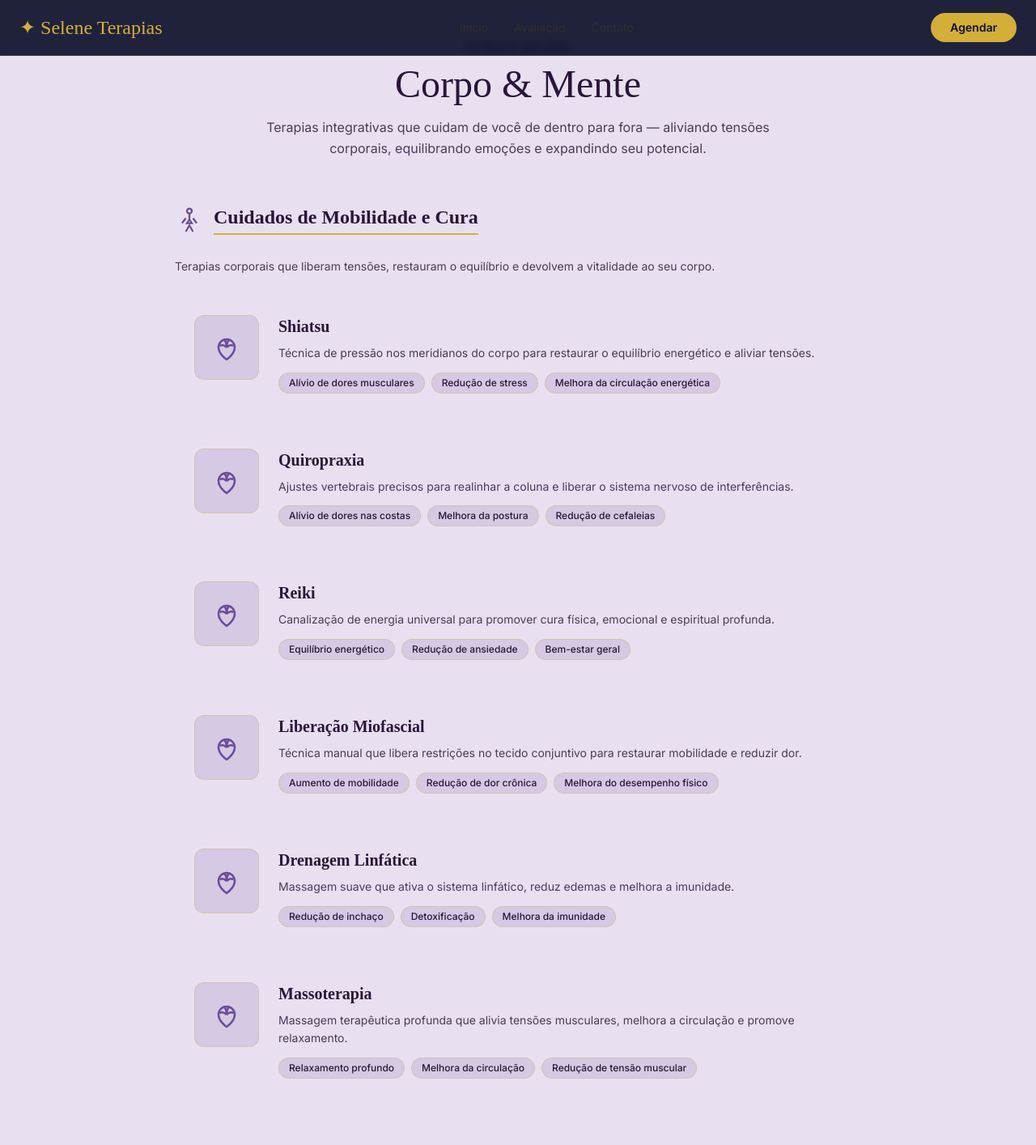
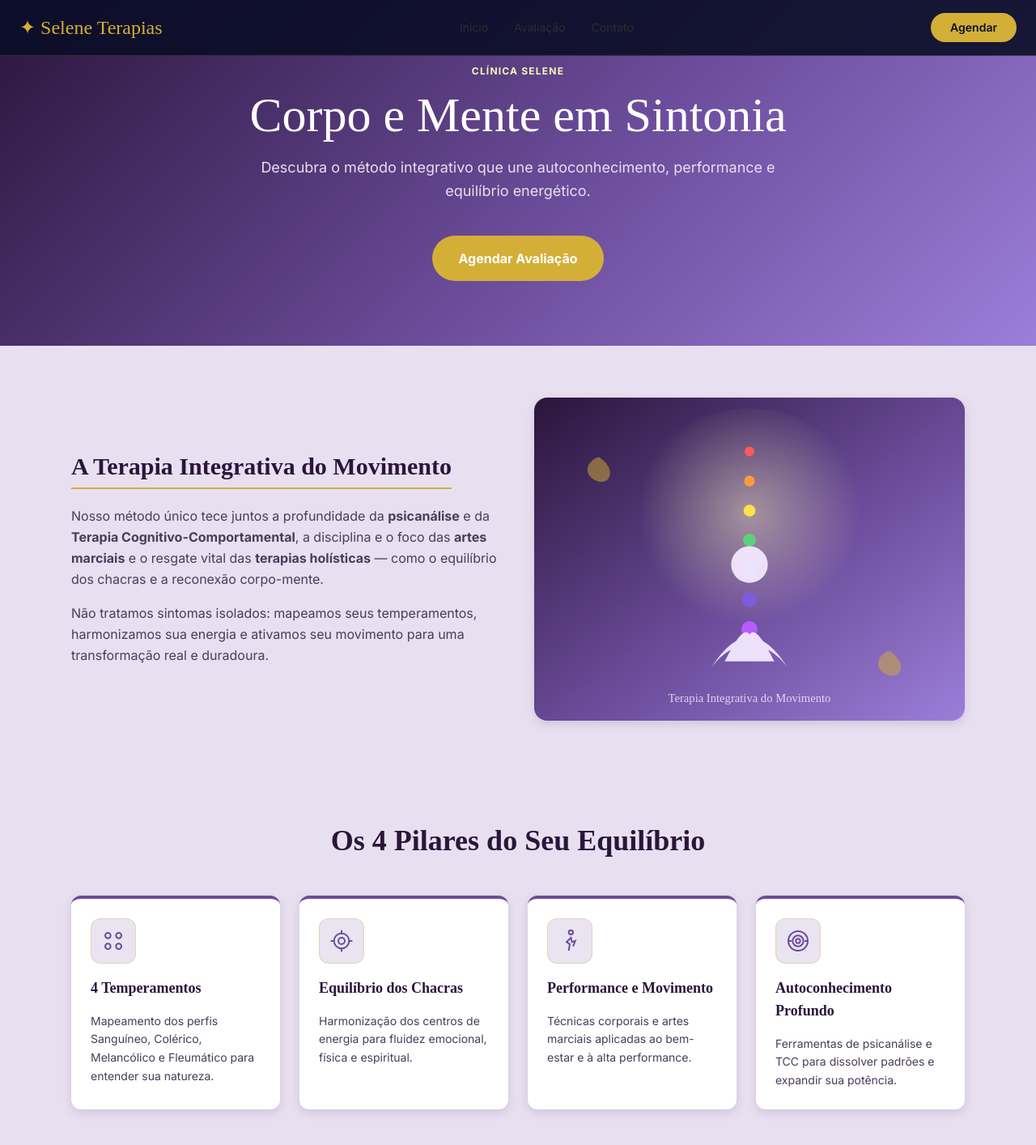
Before and after one commit to mestreceliodlua/site_selene, a Next.js app: page /corpo-mente in a window 1280 px wide. Shown: the top 1414 px of the page at 81% size. Built offline with nearby package versions, Linux system fonts and the light colour scheme.

Commit message:
fix: temperamento agora armazena string (dominante), nao objeto

```diff
--- a/app/corpo-mente/page.tsx
+++ b/app/corpo-mente/page.tsx
@@ -5,78 +5,184 @@ import Link from 'next/link'
 
 export const metadata: Metadata = {
   title: 'Corpo & Mente | Clínica Selene',
-  description: 'Terapias integrativas para corpo e mente: Shiatsu, Quiropraxia, Reiki, Liberação Miofascial, Drenagem Linfática, Hipnoterapia, Psicanálise e TCC em Guarulhos-SP.',
+  description:
+    'A Terapia Integrativa do Movimento une psicanálise, TCC, artes marciais e terapias holísticas para equilíbrio corpo-mente. Conheça os 4 pilares na Clínica Selene.',
 }
 
-const MOBILIDADE = [
+/* ── 4 Pilares ─────────────────────────────────────────────── */
+const PILARES = [
   {
-    nome: 'Shiatsu',
-    desc: 'Técnica de pressão nos meridianos do corpo para restaurar o equilíbrio energético e aliviar tensões.',
-    beneficios: ['Alívio de dores musculares', 'Redução de stress', 'Melhora da circulação energética'],
+    titulo: '4 Temperamentos',
+    desc: 'Mapeamento dos perfis Sanguíneo, Colérico, Melancólico e Fleumático para entender sua natureza.',
+    icon: TemperamentosIcon,
   },
   {
-    nome: 'Quiropraxia',
-    desc: 'Ajustes vertebrais precisos para realinhar a coluna e liberar o sistema nervoso de interferências.',
-    beneficios: ['Alívio de dores nas costas', 'Melhora da postura', 'Redução de cefaleias'],
+    titulo: 'Equilíbrio dos Chacras',
+    desc: 'Harmonização dos centros de energia para fluidez emocional, física e espiritual.',
+    icon: ChakrasIcon,
   },
   {
-    nome: 'Reiki',
-    desc: 'Canalização de energia universal para promover cura física, emocional e espiritual profunda.',
-    beneficios: ['Equilíbrio energético', 'Redução de ansiedade', 'Bem-estar geral'],
+    titulo: 'Performance e Movimento',
+    desc: 'Técnicas corporais e artes marciais aplicadas ao bem-estar e à alta performance.',
+    icon: MovimentoIcon,
   },
   {
-    nome: 'Liberação Miofascial',
-    desc: 'Técnica manual que libera restrições no tecido conjuntivo para restaurar mobilidade e reduzir dor.',
-    beneficios: ['Aumento de mobilidade', 'Redução de dor crônica', 'Melhora do desempenho físico'],
-  },
-  {
-    nome: 'Drenagem Linfática',
-    desc: 'Massagem suave que ativa o sistema linfático, reduz edemas e melhora a imunidade.',
-    beneficios: ['Redução de inchaço', 'Detoxificação', 'Melhora da imunidade'],
-  },
-  {
-    nome: 'Massoterapia',
-    desc: 'Massagem terapêutica profunda que alivia tensões musculares, melhora a circulação e promove relaxamento.',
-    beneficios: ['Relaxamento profundo', 'Melhora da circulação', 'Redução de tensão muscular'],
+    titulo: 'Autoconhecimento Profundo',
+    desc: 'Ferramentas de psicanálise e TCC para dissolver padrões e expandir sua potência.',
+    icon: MenteIcon,
   },
 ]
 
-const MENTE = [
-  {
-    nome: 'Mentoria / Psicanálise',
-    desc: 'Espaço seguro para autoconhecimento profundo, compreensão dos padrões inconscientes e desenvolvimento pessoal guiado.',
-    beneficios: ['Autoconhecimento', 'Resolução de conflitos internos', 'Crescimento pessoal'],
-  },
-  {
-    nome: 'Hipnoterapia',
-    desc: 'Uso do estado hipnótico para acessar o subconsciente, reprogramar crenças limitantes e resolver questões emocionais.',
-    beneficios: ['Controle de ansiedade', 'Mudança de hábitos', 'Superação de fobias'],
-  },
-  {
-    nome: 'Terapia Cognitivo-Comportamental (TCC)',
-    desc: 'Abordagem baseada em evidências que transforma padrões de pensamento e comportamento negativos em respostas saudáveis.',
-    beneficios: ['Redução de ansiedade e depressão', 'Técnicas práticas', 'Resultados mensuráveis'],
-  },
-  {
-    nome: 'Terapia Integrativa do Movimento (T.I.M.)',
-    desc: 'Une práticas de movimento consciente, arte marcial e terapia corporal para promover equilíbrio e autoconhecimento.',
-    beneficios: ['Integração corpo-mente', 'Foco e disciplina', 'Equilíbrio emocional'],
-  },
-]
+export default function CorpoMentePage() {
+  return (
+    <div className="min-h-screen bg-selene-gradient flex flex-col">
+      <Header tituloPagina="Corpo & Mente" variante="escuro" />
 
-/* ── Inline SVG icons ──────────────────────────────────────── */
-function BodyIcon() {
+      {/* ── Hero ─────────────────────────────────────────────── */}
+      <section
+        className="relative overflow-hidden py-20 px-6 text-center"
+        style={{ background: 'linear-gradient(135deg, #2a153b 0%, #6B4C9A 55%, #9B7ED9 100%)' }}
+      >
+        <div className="container mx-auto max-w-3xl relative z-10">
+          <p className="text-[#fcf6ba] text-xs font-bold tracking-widest uppercase mb-4">
+            Clínica Selene
+          </p>
+          <h1 className="text-4xl md:text-6xl font-serif text-white mb-5">
+            Corpo e Mente em Sintonia
+          </h1>
+          <p className="text-[#E8E0F0] text-lg mb-10 max-w-2xl mx-auto leading-relaxed">
+            Descubra o método integrativo que une autoconhecimento, performance e
+            equilíbrio energético.
+          </p>
+          <Link
+            href="/contato"
+            className="btn-gold px-8 py-4 rounded-full text-base font-bold inline-block"
+          >
+            Agendar Avaliação
+          </Link>
+        </div>
+      </section>
+
+      <main className="flex-grow">
+        {/* ── Filosofia ──────────────────────────────────────── */}
+        <section className="container mx-auto px-6 py-16 max-w-6xl">
+          <div className="grid md:grid-cols-2 gap-10 items-center">
+            <div>
+              <h2 className="text-3xl font-serif text-[#2a153b] font-bold mb-5 pb-2 border-b-2 border-[#D4AF37] inline-block">
+                A Terapia Integrativa do Movimento
+              </h2>
+              <p className="text-[#4a3b5c] leading-relaxed mb-4">
+                Nosso método único tece juntos a profundidade da{' '}
+                <strong>psicanálise</strong> e da{' '}
+                <strong>Terapia Cognitivo-Comportamental</strong>, a disciplina e
+                o foco das <strong>artes marciais</strong> e o resgate vital das{' '}
+                <strong>terapias holísticas</strong> — como o equilíbrio dos
+                chacras e a reconexão corpo-mente.
+              </p>
+              <p className="text-[#4a3b5c] leading-relaxed">
+                Não tratamos sintomas isolados: mapeamos seus temperamentos,
+                harmonizamos sua energia e ativamos seu movimento para uma
+                transformação real e duradoura.
+              </p>
+            </div>
+            <div>
+              <img
+                src="/assets/img/corpo-mente.svg"
+                alt="Sessão de Terapia Integrativa na Clínica Selene"
+                className="w-full h-auto rounded-2xl shadow-[0_4px_12px_rgba(74,26,107,0.15)]"
+              />
+            </div>
+          </div>
+        </section>
+
+        {/* ── Pilares ────────────────────────────────────────── */}
+        <section className="container mx-auto px-6 py-16 max-w-6xl">
+          <h2 className="text-3xl md:text-4xl font-serif text-[#2a153b] font-bold text-center mb-12">
+            Os 4 Pilares do Seu Equilíbrio
+          </h2>
+          <div className="grid sm:grid-cols-2 lg:grid-cols-4 gap-6">
+            {PILARES.map(({ titulo, desc, icon: Icon }) => (
+              <div
+                key={titulo}
+                className="bg-white rounded-xl border-t-4 border-[#6B4C9A] p-6 shadow-[0_4px_12px_rgba(74,26,107,0.15)] transition hover:-translate-y-[5px] hover:shadow-lg flex flex-col gap-4"
+              >
+                <div className="w-14 h-14 rounded-xl bg-[#6B4C9A]/15 flex items-center justify-center border border-[#D4AF37]/30">
+                  <Icon className="w-8 h-8 text-[#6B4C9A]" />
+                </div>
+                <h3 className="font-serif text-lg text-[#2a153b] font-bold">
+                  {titulo}
+                </h3>
+                <p className="text-sm text-[#4a3b5c] leading-relaxed">
+                  {desc}
+                </p>
+              </div>
+            ))}
+          </div>
+        </section>
+
+        {/* ── CTA Final ──────────────────────────────────────── */}
+        <section
+          className="py-16 px-6 text-center"
+          style={{ background: 'var(--lilas-claro)' }}
+        >
+          <div className="container mx-auto max-w-2xl">
+            <h2 className="text-3xl font-serif text-[#2a153b] font-bold mb-8">
+              Pronto para iniciar sua jornada de transformação?
+            </h2>
+            <div className="flex flex-col sm:flex-row gap-4 justify-center">
+              <Link
+                href="/contato"
+                className="btn-gold px-8 py-4 rounded-full text-base font-bold"
+              >
+                Agendar Consulta
+              </Link>
+              <Link
+                href="/neuroeval"
+                className="px-8 py-4 rounded-full text-base font-semibold border-2 border-[#6B4C9A]/50 text-[#2a153b] hover:bg-[#6B4C9A]/10 transition-all"
+              >
+                Fazer Triagem Gratuita
+              </Link>
+            </div>
+          </div>
+        </section>
+      </main>
+
+      <Footer />
+    </div>
+  )
+}
+
+/* ── Ícones dos pilares ───────────────────────────────────── */
+function TemperamentosIcon({ className }: { className?: string }) {
   return (
-    <svg className="w-9 h-9 text-[#6B4C9A]" viewBox="0 0 24 24" fill="none" stroke="currentColor" strokeWidth="1.5" aria-hidden="true">
-      <circle cx="12" cy="5" r="2" />
-      <path d="M12 7v5l-2 3h4l-2-3V7" />
-      <path d="M9 11l-3 4M15 11l3 4M9 22l3-5 3 5" />
+    <svg className={className} viewBox="0 0 24 24" fill="none" stroke="currentColor" strokeWidth="1.5" aria-hidden="true">
+      <circle cx="7" cy="7" r="2.5" />
+      <circle cx="17" cy="7" r="2.5" />
+      <circle cx="7" cy="17" r="2.5" />
+      <circle cx="17" cy="17" r="2.5" />
     </svg>
   )
 }
-function MindIcon() {
+function ChakrasIcon({ className }: { className?: string }) {
   return (
-    <svg className="w-9 h-9 text-[#6B4C9A]" viewBox="0 0 24 24" fill="none" stroke="currentColor" strokeWidth="1.5" aria-hidden="true">
+    <svg className={className} viewBox="0 0 24 24" fill="none" stroke="currentColor" strokeWidth="1.5" aria-hidden="true">
+      <circle cx="12" cy="12" r="3" />
+      <circle cx="12" cy="12" r="7" />
+      <path d="M12 2v3M12 19v3M2 12h3M19 12h3" />
+    </svg>
+  )
+}
+function MovimentoIcon({ className }: { className?: string }) {
+  return (
+    <svg className={className} viewBox="0 0 24 24" fill="none" stroke="currentColor" strokeWidth="1.5" aria-hidden="true">
+      <circle cx="13" cy="4" r="2" />
+      <path d="M11 21l1-6-3-2 4-4 1 4 3-1-2 5" />
+    </svg>
+  )
+}
+function MenteIcon({ className }: { className?: string }) {
+  return (
+    <svg className={className} viewBox="0 0 24 24" fill="none" stroke="currentColor" strokeWidth="1.5" aria-hidden="true">
       <circle cx="12" cy="12" r="9" />
       <circle cx="12" cy="12" r="5" />
       <circle cx="12" cy="12" r="2" />
@@ -84,107 +190,3 @@ function MindIcon() {
     </svg>
   )
 }
-
-export default function CorpoMentePage() {
-  return (
-    <div className="min-h-screen bg-selene-gradient flex flex-col">
-      <Header tituloPagina="Corpo & Mente" variante="escuro" />
-
-      <main className="flex-grow container mx-auto px-6 py-12 max-w-4xl">
-
-        {/* Hero */}
-        <div className="text-center mb-14">
-          <p className="text-[#3d2352] text-sm font-semibold tracking-widest uppercase mb-3">
-            Clínica Selene
-          </p>
-          <h1 className="text-4xl md:text-5xl font-serif text-[#2a153b] mb-4">
-            Corpo &amp; Mente
-          </h1>
-          <p className="text-[#4a3b5c] max-w-2xl mx-auto leading-relaxed">
-            Terapias integrativas que cuidam de você de dentro para fora — aliviando tensões corporais,
-            equilibrando emoções e expandindo seu potencial.
-          </p>
-        </div>
-
-        {/* ── Mobilidade e Cura ────────────────────────────── */}
-        <section aria-labelledby="mobilidade-heading" className="mb-14">
-          <div className="flex items-center gap-3 mb-7">
-            <BodyIcon />
-            <h2 id="mobilidade-heading" className="text-2xl font-serif text-[#2a153b] font-bold pb-1 border-b-2 border-[#d4af37]">
-              Cuidados de Mobilidade e Cura
-            </h2>
-          </div>
-          <p className="text-[#4a3b5c] text-sm mb-6 leading-relaxed">
-            Terapias corporais que liberam tensões, restauram o equilíbrio e devolvem a vitalidade ao seu corpo.
-          </p>
-          <div className="flex flex-col gap-5">
-            {MOBILIDADE.map((t) => (
-              <div key={t.nome} className="glass-card rounded-2xl p-6 flex flex-col md:flex-row gap-6">
-                <div className="flex-shrink-0 w-full md:w-20 h-20 rounded-xl bg-[#6B4C9A]/15 flex items-center justify-center border border-[#d4af37]/30 self-start">
-                  <svg className="w-10 h-10 text-[#6B4C9A]" viewBox="0 0 24 24" fill="none" stroke="currentColor" strokeWidth="1.5" aria-hidden="true">
-                    <path d="M12 21c0 0-6-4-6-9a6 6 0 0 1 12 0c0 5-6 9-6 9z" />
-                    <path d="M12 12c-2-2-4-2-5-1M12 12c2-2 4-2 5-1M12 12c0-3 1-5 2-6M12 12c0-3-1-5-2-6" />
-                  </svg>
-                </div>
-                <div className="flex-1">
-                  <h3 className="text-xl font-serif font-bold text-[#2a153b] mb-2">{t.nome}</h3>
-                  <p className="text-[#4a3b5c] text-sm leading-relaxed mb-3">{t.desc}</p>
-                  <ul className="flex flex-wrap gap-2">
-                    {t.beneficios.map((b) => (
-                      <li key={b}
-                        className="text-xs bg-[#6B4C9A]/15 text-[#2a153b] px-3 py-1 rounded-full font-medium border border-[#d4af37]/30">
-                        {b}
-                      </li>
-                    ))}
-                  </ul>
-                </div>
-              </div>
-            ))}
-          </div>
-        </section>
-
-        {/* ── Cuidados com a Mente ─────────────────────────── */}
-        <section aria-labelledby="mente-heading" className="mb-14">
-          <div className="flex items-center gap-3 mb-7">
-            <MindIcon />
-            <h2 id="mente-heading" className="text-2xl font-serif text-[#2a153b] font-bold pb-1 border-b-2 border-[#d4af37]">
-              Cuidados com a Mente
-            </h2>
-          </div>
-          <p className="text-[#4a3b5c] text-sm mb-6 leading-relaxed">
-            Terapias que cuidam do seu mundo interior — emoções, pensamentos e padrões — para uma vida mais plena.
-          </p>
-          <div className="flex flex-col gap-5">
-            {MENTE.map((t) => (
-              <div key={t.nome} className="glass-card rounded-2xl p-6">
-                <h3 className="text-xl font-serif font-bold text-[#2a153b] mb-3">{t.nome}</h3>
-                <p className="text-[#4a3b5c] text-sm leading-relaxed mb-4">{t.desc}</p>
-                <ul className="flex flex-wrap gap-2">
-                  {t.beneficios.map((b) => (
-                    <li key={b}
-                      className="text-xs bg-[#6B4C9A]/15 text-[#2a153b] px-3 py-1 rounded-full font-medium border border-[#d4af37]/30">
-                      {b}
-                    </li>
-                  ))}
-                </ul>
-              </div>
-            ))}
-          </div>
-        </section>
-
-        {/* CTA */}
-        <div className="text-center">
-          <Link href="/contato" className="btn-gold text-base px-10 py-3.5 rounded-full">
-            Agendar uma Sessão
-          </Link>
-          <p className="mt-3 text-xs text-[#4a3b5c]/80">
-            Jardim Maia — Guarulhos-SP — (11) 91590-9002
-          </p>
-        </div>
-
-      </main>
-
-      <Footer />
-    </div>
-  )
-}
--- a/app/globals.css
+++ b/app/globals.css
@@ -5,6 +5,10 @@
 :root {
   --selene-dark: #0a0e27;
   --selene-gold: #D4AF37;
+  --lilas-profundo: #2a153b;
+  --lilas-medio: #6B4C9A;
+  --lilas-claro: #E8E0F0;
+  --sombra: 0 4px 12px rgba(74, 26, 107, 0.15);
 }
 
 body {
--- a/app/mentiva/MentivaClient.tsx
+++ b/app/mentiva/MentivaClient.tsx
@@ -17,7 +17,14 @@ export default function MentivaClient() {
   const [resposta, setResposta] = useState('')
   const [devolutiva, setDevolutiva] = useState('')
 
-  const [falando, setFalando] = useState(false)
+  const TEMP_LABELS: Record<string, string> = {
+  sanguineo: 'Sanguíneo',
+  colerico: 'Colérico',
+  melancolico: 'Melancólico',
+  fleumatico: 'Fleumático',
+}
+
+const [falando, setFalando] = useState(false)
   const relatorioRef = useRef<HTMLDivElement>(null)
 
   useEffect(() => {
@@ -116,7 +123,7 @@ export default function MentivaClient() {
 
   function enviarWhatsApp() {
     const resumo = devolutiva.substring(0, 250).replace(/\n/g, ' ')
-    const msg = `Olá, Mestre Célio! Sou ${nomeCliente}. Acabei de fazer a jornada Mentiva (perfil ${temperamento}) e gostaria de agendar uma sessão para aprofundar esse trabalho. Resumo: ${resumo}`
+    const msg = `Olá, Mestre Célio! Sou ${nomeCliente}. Acabei de fazer a jornada Mentiva (perfil ${TEMP_LABELS[temperamento] || temperamento}) e gostaria de agendar uma sessão para aprofundar esse trabalho. Resumo: ${resumo}`
     window.open(`https://wa.me/5511915909002?text=${encodeURIComponent(msg)}`, '_blank')
   }
 
@@ -153,7 +160,7 @@ export default function MentivaClient() {
               Olá, {nomeCliente}.
             </h2>
             <p className="text-[#2D2D2D] leading-relaxed mb-6">
-              Com base no seu perfil <strong>{temperamento}</strong>, hoje vamos trabalhar o equilíbrio entre
+              Com base no seu perfil <strong>{TEMP_LABELS[temperamento] || temperamento}</strong>, hoje vamos trabalhar o equilíbrio entre
               ação e presença. Esta é uma jornada curta de autoconhecimento — não um diagnóstico, mas um espelho
               gentil para você se mover com mais consciência.
             </p>
--- a/app/neuroeval/page.tsx
+++ b/app/neuroeval/page.tsx
@@ -573,7 +573,7 @@ export default function NeuroEvalPage() {
         telefone: contact.telefone,
         data: new Date().toISOString(),
         traitScores,
-        temperamento: tempScores,
+        temperamento: dominantTemperament(tempScores),
         respostas: { traitAnswers, tempAnswers },
       }
       sessionStorage.setItem('mentiva_data', JSON.stringify(payload))
```
Also changed, not shown: public/assets/img/corpo-mente.svg (added), 1 other file (tests, documents, lock files or other folders).
